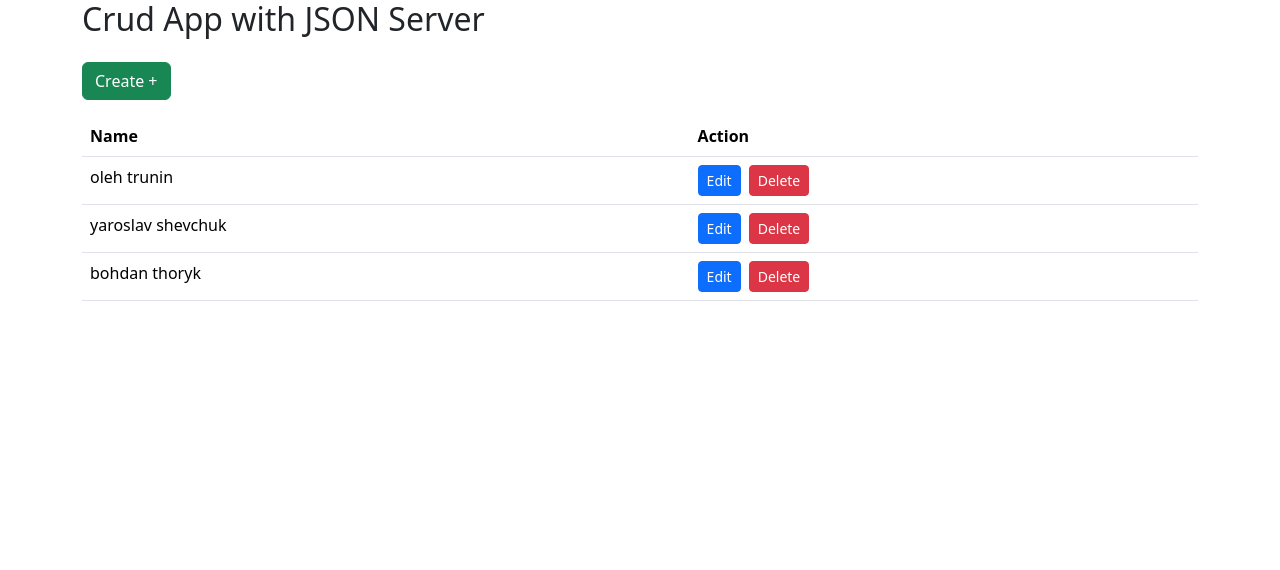
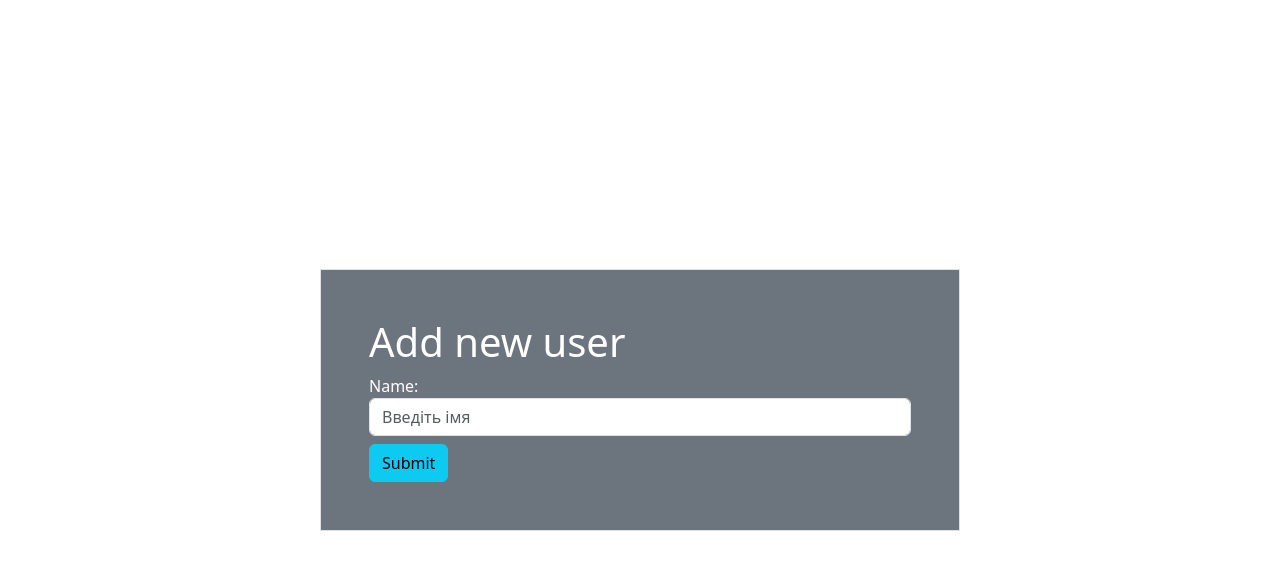
Before and after one commit to tri-white/react-redux-CRUD, a React (Create React App) app: page /create in a window 1280 px wide. Shown: the top 570 px of the page. Built offline with nearby package versions, Linux system fonts and the light colour scheme.

Commit message:
added create/update/delete actions need to implement mongoDB now and restful API

```diff
--- a/src/App.js
+++ b/src/App.js
@@ -1,10 +1,18 @@
 import logo from './logo.svg';
 import './App.css';
 import Home from './Home';
-
+import {BrowserRouter, Routes, Route} from 'react-router-dom'
+import Create from './Create';
+import Update from './Update';
 function App() {
   return (
-    <Home />
+    <BrowserRouter>
+      <Routes>
+        <Route path="/" element={<Home />}></Route>
+        <Route path="/create" element={<Create />}></Route>
+        <Route path="/edit/:name" element={<Update />}></Route>
+      </Routes>
+    </BrowserRouter>
   );
 }
 
--- a/src/Create.js
+++ b/src/Create.js
@@ -0,0 +1,39 @@
+import React, {useState} from 'react'
+import { addUser } from './UserReducer';
+import { useDispatch, useSelector } from 'react-redux';
+import { useNavigate } from 'react-router-dom';
+function Create(){
+    const [name, setName] = useState('');
+    const users = useSelector((state)=> state.users);
+    const dispatch = useDispatch();
+    const navigate = useNavigate();
+
+    const handleSubmit = (event) =>{
+        event.preventDefault();
+        dispatch(addUser({name: name}));
+        navigate('/');
+    }
+
+    return(
+        <div className='d-flex w-100 vh-100 justify-content-center align-items-center'>
+            <div className='w-50 border bg-secondary text-white p-5'>
+<h1> Add new user</h1>
+<form onSubmit={handleSubmit}>
+    <div>
+        <label htmlFor='name'>
+            Name:
+        </label>
+        <input
+        type='text' name='name' className='form-control'
+        placeholder='Введіть імя' onChange={e => setName(e.target.value)}>
+        </input>
+    </div>
+    <button className='btn btn-info mt-2'> Submit</button>
+</form>
+            </div>
+
+        </div>
+    )
+}
+
+export default Create;
--- a/src/Home.js
+++ b/src/Home.js
@@ -1,13 +1,19 @@
 import React from "react";
-import { useSelector } from 'react-redux'
+import { useDispatch, useSelector } from 'react-redux'
+import { Link, useNavigate } from "react-router-dom";
+import { ReactDOM } from "react";
+import { deleteUser } from "./UserReducer";
+export default function Home() {
 
-export default function Home() {
     const users = useSelector((state)=> state.users);
-    console.log(users);
+    const dispatch = useDispatch();
+    const handleDelete = (name) => {
+        dispatch(deleteUser({name:name}));
+    }
   return (
     <div className="container">
         <h2>Crud App with JSON Server</h2>
-        <button className="btn btn-success my-3">Create +</button>
+        <Link to="/create" className="btn btn-success my-3">Create +</Link>
         <table className="table">
 <thead>
     <tr>
@@ -21,8 +27,8 @@ export default function Home() {
         <tr key={index}>
             <td>{user.name}</td>
             <td>
-                <button className="btn btn-sm btn-primary">Edit</button>
-                <button className="btn btn-sm btn-danger ms-2">Delete</button>
+                <Link to={'/edit/' + user.name} className="btn btn-sm btn-primary">Edit</Link>
+                <button onClick={()=> handleDelete(user.name)} className="btn btn-sm btn-danger ms-2">Delete</button>
             </td>
         </tr>
     ))}
--- a/src/Update.js
+++ b/src/Update.js
@@ -0,0 +1,42 @@
+import React, { useState } from 'react'
+import {useNavigate, useParams} from 'react-router-dom';
+import {useDispatch, useSelector} from 'react-redux';
+import {updateUser} from './UserReducer'
+function Update(){
+    const {name} = useParams();
+    const users = useSelector((state)=> state.users);
+    const existingUser = users.filter(f => f.name == name);
+    // const {name, email} = existingUser[0]  23:40
+    // const [name, setName] = useState(name)
+    const dispatch = useDispatch();
+    const navigate = useNavigate();
+
+    const handleUpdate = (event)=>{
+        event.preventDefault();
+        dispatch(updateUser({
+            name: uname
+        }))
+        navigate('/');
+    }
+    const [uname, setName] = useState(name);
+    return(
+        <div className='d-flex w-100 vh-100 justify-content-center align-items-center'>
+      <div className='w-50 border bg-secondary text-white p-5'>
+          <h1> Update user</h1>
+          <form onSubmit={handleUpdate}>
+              <div>
+                  <label htmlFor='name'>
+                      Name:
+                  </label>
+                  <input type='text' name='name' className='form-control'
+                  placeholder='Введіть імя' value={uname} onChange={e => setName(e.target.value)}>
+                  </input>
+              </div>
+              <button className='btn btn-info mt-2'>Update</button>
+          </form>
+      </div>
+  </div>
+    )
+}
+
+export default Update;
--- a/src/UserReducer.js
+++ b/src/UserReducer.js
@@ -5,8 +5,28 @@ const userSlice = createSlice({
     name: "users",
     initialState: employeesList,
     reducers: {
-
+        addUser: (state, action)=>{
+            state.push(action.payload)
+        },
+        updateUser: (state,action)=>{
+            const {name} = action.payload; // it's not found because i just updated name, and it's not the same anymore
+            const uu = state.find(user => user.name == name);
+            if(uu){
+                uu.name = name;
+            }
+            else{
+                console.log('error');
+            }
+        },
+        deleteUser: (state,action) =>{
+            const {name} = action.payload;
+            const uu = state.find(user => user.name == name);
+            if(uu){
+                return state.filter(f => f.name !== name);
+            }
+        }
     }
 })
 
+export const {addUser, updateUser, deleteUser} = userSlice.actions;
 export default userSlice.reducer;
```
